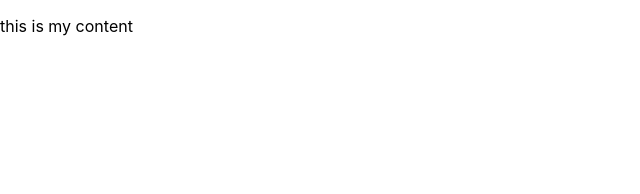
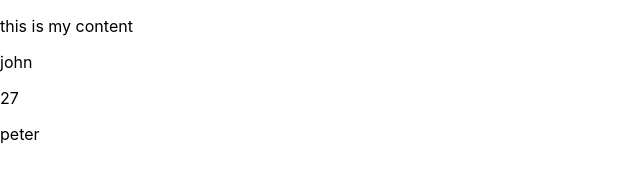
Before and after one commit to xxxmarxxx/first-react, a React (Create React App) app: page / in a window 1280 px wide. Shown: the top 194 px of the page, without its empty margins (0-640 px from the left). Built offline with nearby package versions, Linux system fonts and the light colour scheme.

Commit message:
import pojedynczy badz calej data

```diff
--- a/src/App.js
+++ b/src/App.js
@@ -1,4 +1,34 @@
-import React from 'react';
+// named and default import/export
+// only one default export module
+// think of module as file
+
+import React from "react";
+import { name, age, person } from "./data";
+
+const App = () => {
+  return (
+    <section>
+      <p>this is my content</p>
+      <p>{name}</p>
+      <p>{age}</p>
+      <p>{person.name}</p>
+
+    </section>
+  );
+};
+
+// import calej daty
+// import * as data from './data'
+// const App = () => {
+//   return (
+//     <section>
+//       <p>this is my content</p>
+//       <p>{data.name}</p>
+//       <p>{data.age}</p>
+//       <p>{data.person.name}</p>
+//     </section>
+//   );
+// };
 
 
 
@@ -7,17 +37,4 @@ import React from 'react';
 
 
 
-
-
-
-
-
-const App = () => {
-  return (
-    <section>
-      <p>this is my content</p>
-    </section>
-  );
-};
-
 export default App;
```
